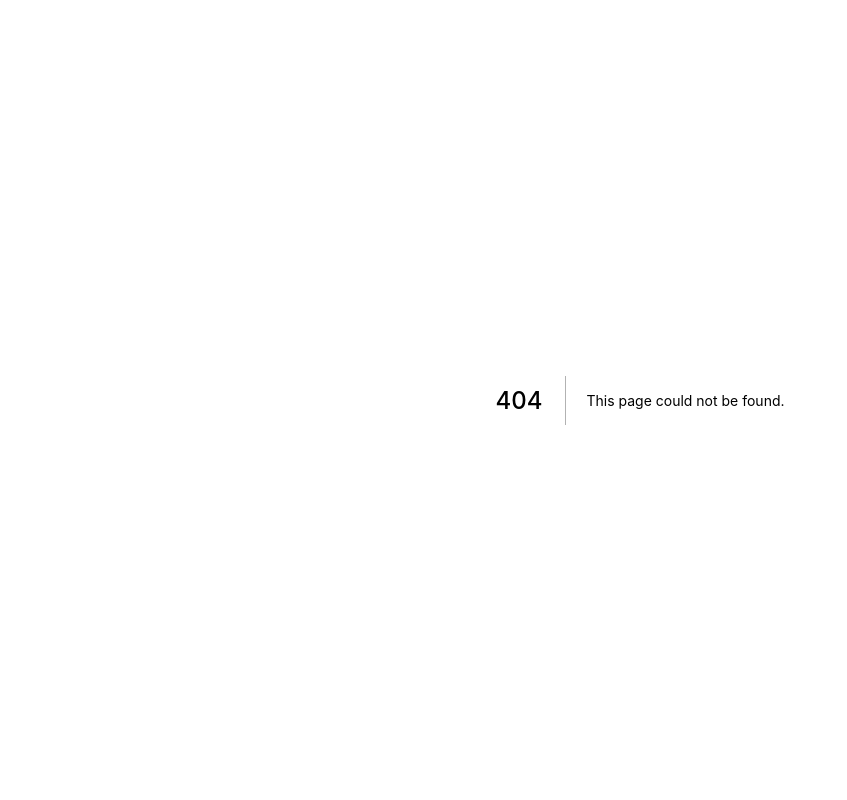
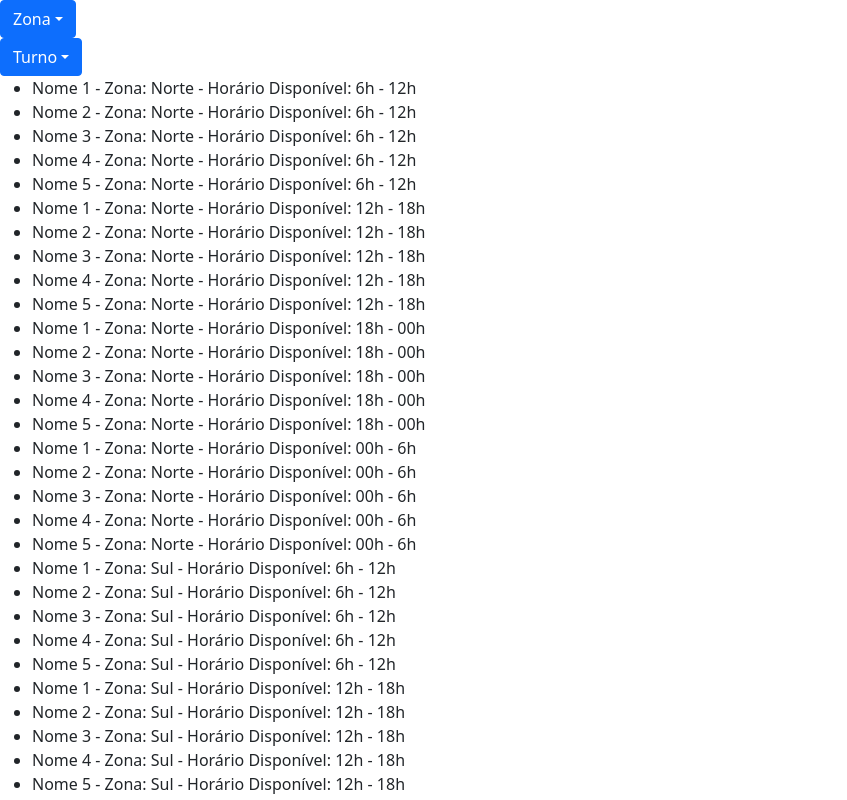
Before and after one commit to cordeirolucas42/gamaxp-motofast, a Next.js app: page /empresa in a window 1280 px wide. Before the commit this address had no page. Shown: the top 800 px of the page, without its empty margins (0-847 px from the left). Built offline with nearby package versions, Linux system fonts and the light colour scheme.

Commit message:
Adiciona página empresa e modifica css

```diff
--- /dev/null
+++ b/components/parceiros.js
@@ -0,0 +1,52 @@
+import Dropdown from 'react-bootstrap/Dropdown'
+import DropdownButton from 'react-bootstrap/DropdownButton'
+import 'bootstrap/dist/css/bootstrap.min.css';
+import { useState } from 'react';
+
+export default function Parceiros() {
+    const [zona, setZona] = useState("")
+    const [turno, setTurno] = useState("")
+
+    const zonas = ["Norte", "Sul", "Leste", "Oeste", "Centro"]
+    const turnos = [
+        {turno: "Manhã", horario: "6h - 12h"},
+        {turno: "Tarde", horario: "12h - 18h"},
+        {turno: "Noite", horario: "18h - 00h"},
+        {turno: "Madrugada", horario: "00h - 6h"}
+    ]
+    const parceiros = []
+    zonas.forEach(zona => (
+        turnos.forEach(turno => (
+            [1,2,3,4,5].forEach(i => (
+                parceiros.push({
+                    nome: `Nome ${i}`,
+                    zona: zona,
+                    turno: turno.turno,
+                    horario: turno.horario
+                })
+            ))
+        ))
+    ))
+
+    return (
+        <>
+        <DropdownButton id="zona" title="Zona">
+            {zonas.map(zona => (
+                <Dropdown.Item onClick={e => setZona(zona)}>{zona}</Dropdown.Item>
+            ))}
+        </DropdownButton>
+        <DropdownButton id="turno" title="Turno">
+            {turnos.map(turno => (
+                <Dropdown.Item onClick={e => setTurno(turno.turno)}>{turno.turno}</Dropdown.Item>
+            ))}
+        </DropdownButton>
+        <ul>
+            {parceiros
+            .filter(p => p.zona.includes(zona) && p.turno.includes(turno))
+            .map(parceiro => (
+                <li>{parceiro.nome} - Zona: {parceiro.zona} - Horário Disponível: {parceiro.horario}</li>
+            ))}
+        </ul>
+        </>
+    )
+}
--- a/package.json
+++ b/package.json
@@ -9,8 +9,10 @@
     "lint": "next lint"
   },
   "dependencies": {
+    "bootstrap": "^5.1.2",
     "next": "11.1.2",
     "react": "17.0.2",
+    "react-bootstrap": "^2.0.0-rc.0",
     "react-dom": "17.0.2",
     "swr": "^1.0.1"
   },
--- /dev/null
+++ b/pages/empresa.js
@@ -0,0 +1,7 @@
+import Parceiros from "../components/parceiros";
+
+export default function Empresa() {
+    return (
+      <Parceiros/>
+    )
+}
--- a/styles/globals.css
+++ b/styles/globals.css
@@ -1,9 +1,13 @@
+@import url('https://fonts.googleapis.com/css2?family=Baloo+2:wght@400;500;600;700;800&display=swap');
+
+/* #c4deea azul */
+/* #e7643e laranja*/
+
 html,
 body {
   padding: 0;
   margin: 0;
-  font-family: -apple-system, BlinkMacSystemFont, Segoe UI, Roboto, Oxygen,
-    Ubuntu, Cantarell, Fira Sans, Droid Sans, Helvetica Neue, sans-serif;
+  font-family: 'Baloo 2', cursive;
 }
 
 a {
```
Also changed, not shown: pages/index.js (+2 -13 lines), styles/Home.module.css (+0 -22 lines), public/motofast.png (added), 1 other file (tests, documents, lock files or other folders).
